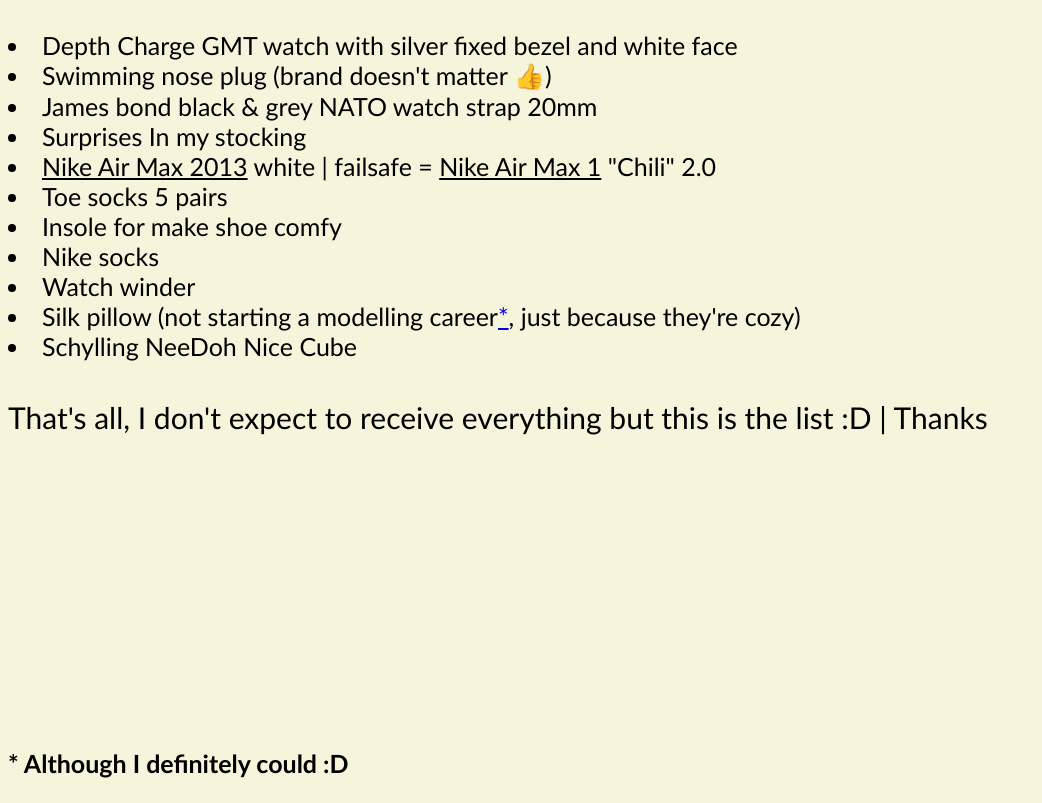
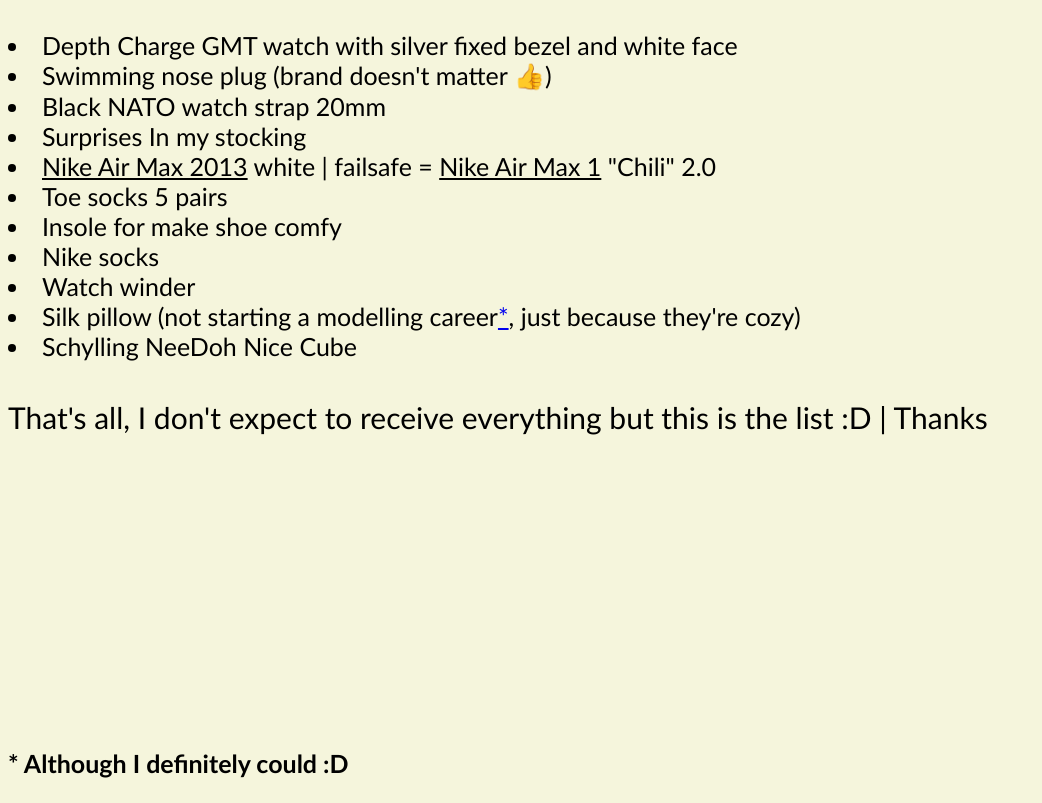
Before and after one commit to Upland-Er/santalist24_, a plain HTML site: page index.html in a window 1280 px wide. Shown: the part 95-898 px from the top of the page, without its empty margins (0-1042 px from the left). Drawn offline with Linux system fonts and the light colour scheme.

Commit message:
Update index.html

```diff
--- a/index.html
+++ b/index.html
@@ -11,7 +11,7 @@
     <h1 style= "text-align : center;">MY SANTA LIST :D</h1>
     <li>Depth Charge GMT watch with silver fixed bezel and white face</li>
     <li>Swimming nose plug (brand doesn't matter 👍) </li>
-    <li>James bond black & grey NATO watch strap 20mm</li>
+    <li>Black NATO watch strap 20mm</li>
     <li>Surprises In my stocking</li>
     <li><u>Nike Air Max 2013</u> white | failsafe = <u>Nike Air Max 1</u> "Chili" 2.0</li>
     <li>Toe socks 5 pairs</li>
```
